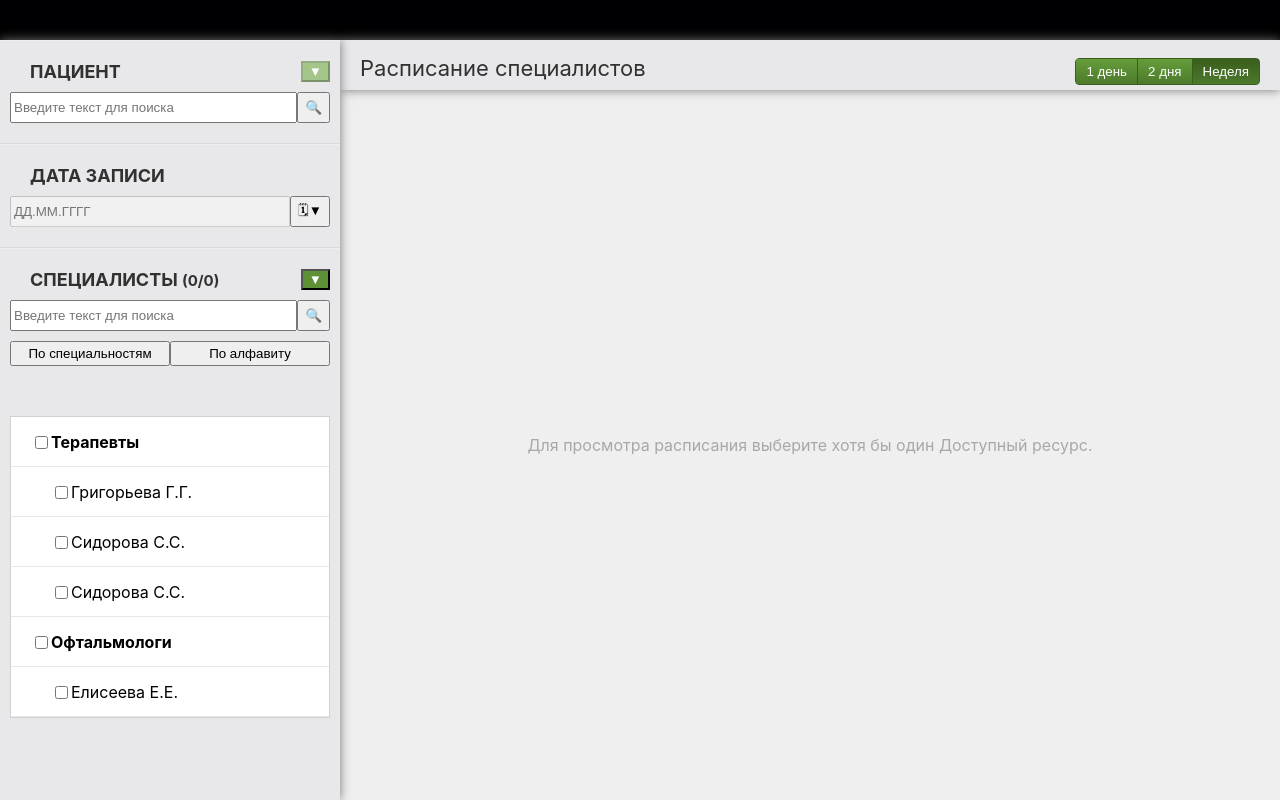
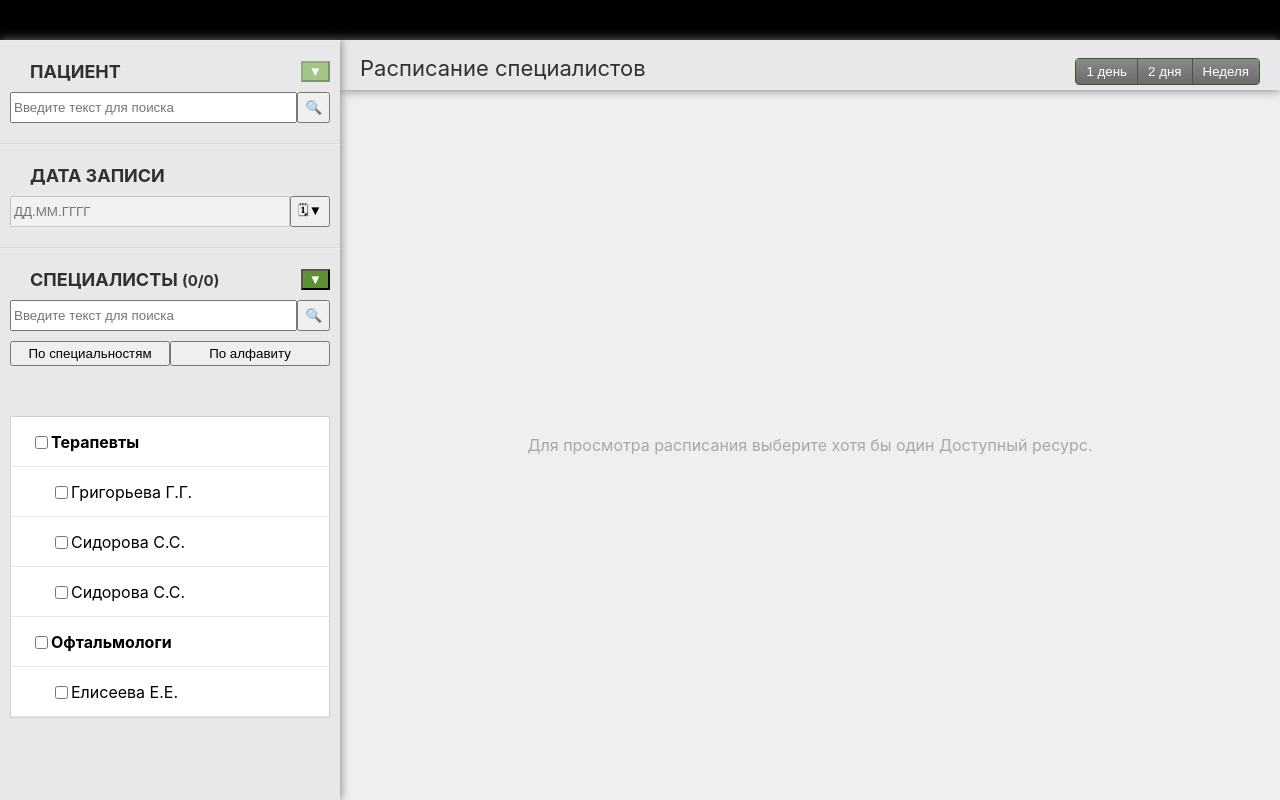
Before and after one commit to pwrmind/react-schedule, a React (Create React App) app: page / in a window 1280 px wide. Built offline with nearby package versions, Linux system fonts and the light colour scheme.

Commit message:
#7913 disabled + hover

```diff
--- a/src/views/Schedule/FilterPanel/FilterPanel.scss
+++ b/src/views/Schedule/FilterPanel/FilterPanel.scss
@@ -36,6 +36,15 @@
     border-right: 1px solid #3a5e1c;
     padding: 5px 10px;
 
+    &:disabled {
+      cursor: default;
+      filter: grayscale(1);
+
+      &:hover {
+        opacity: 1;
+      }
+    }
+
     &.active {
       background: rgb(58,94,28);
       background: linear-gradient(180deg, rgba(58,94,28,1) 0%, rgba(76,121,44,1) 100%);
@@ -47,7 +56,16 @@
 
     &:focus {
       border: 0;
+      border-right: 1px solid #3a5e1c;
       outline: 0;
+
+      &:last-child {
+        border-right: 0;
+      }
+    }
+
+    &:hover {
+      opacity: 0.9;
     }
   }
 }
--- a/src/views/Schedule/FilterPanel/FilterPanel.tsx
+++ b/src/views/Schedule/FilterPanel/FilterPanel.tsx
@@ -4,7 +4,8 @@ import "./FilterPanel.scss";
 export const FilterPanel: React.FC<any> = (props) => {
 	const {
 		click,
-		filter
+		filter,
+		enabled
 	} = props;
 
 	const daysFilter = (num: number) => {
@@ -14,11 +15,11 @@ export const FilterPanel: React.FC<any> = (props) => {
 	return (
 		<div className="filter-panel">
 			<div className="filter-panel__container">
-				<h1 className="filter-panel__header">Расписание специалистов</h1>
+				<h1 className="filter-panel__header">Расписание специалистов {props.enabled}</h1>
 				<div className="filter-panel__buttons-wrapper">
-					<button className={"filter-panel__button" + (props.filter === 1 ? ' active' : '')} onClick={() => {daysFilter(1)}}>1 день</button>
-					<button className={"filter-panel__button" + (props.filter === 2 ? ' active' : '')} onClick={() => {daysFilter(2)}}>2 дня</button>
-					<button className={"filter-panel__button" + (props.filter === 7 ? ' active' : '')} onClick={() => {daysFilter(7)}}>Неделя</button>
+					<button className={"filter-panel__button" + (props.enabled && props.filter === 1 ? ' active' : '')} onClick={() => {daysFilter(1)}} disabled={!props.enabled}>1 день</button>
+					<button className={"filter-panel__button" + (props.enabled && props.filter === 2 ? ' active' : '')} onClick={() => {daysFilter(2)}} disabled={!props.enabled}>2 дня</button>
+					<button className={"filter-panel__button" + (props.enabled && props.filter === 7 ? ' active' : '')} onClick={() => {daysFilter(7)}} disabled={!props.enabled}>Неделя</button>
 				</div>
 			</div>
 		</div>
--- a/src/views/Schedule/Schedule.tsx
+++ b/src/views/Schedule/Schedule.tsx
@@ -44,7 +44,7 @@ export default class Schedule extends Component<any> {
 			<div className="schedule">
 				<LeftPanel click={this.selectDate}></LeftPanel>
 				<div className="schedule__container">
-					<FilterPanel click={this.filterDays} filter={this.state.filterDays}></FilterPanel>
+					<FilterPanel click={this.filterDays} filter={this.state.filterDays} enabled={!!this.state.selectDate}></FilterPanel>
 					{this.state.resources.length ? <Calendar resources={this.state.resources} selectDate={this.state.selectDate} filterDays={this.state.filterDays}></Calendar> : null}
 				</div>
 			</div>
```
